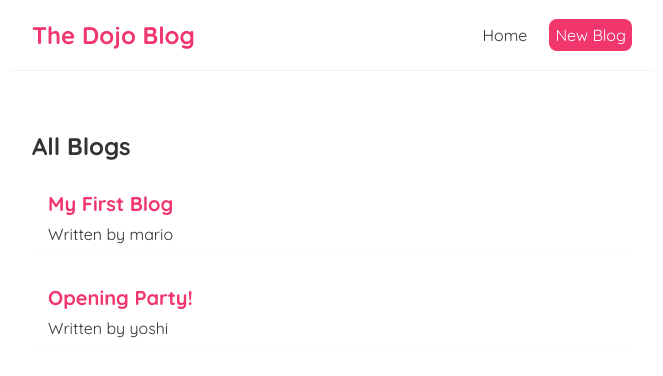
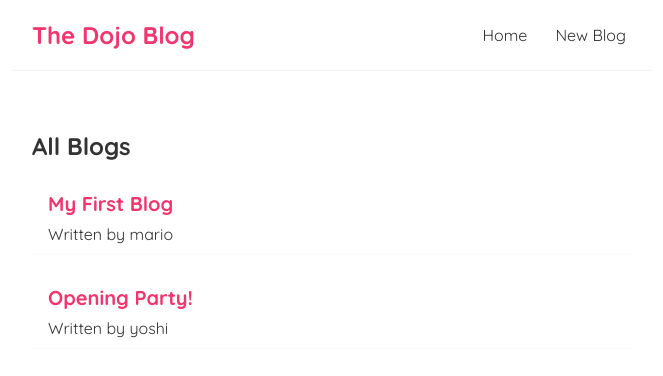
Before and after one commit to shenkw1/react-tutorial, a React (Create React App) app in the folder dojo-blog/: page / in a window 1280 px wide. Shown: the top 376 px of the page, without its empty margins (308-971 px from the left). Built offline with nearby package versions, Linux system fonts and the light colour scheme; data requests are answered from the project's data file.

Commit message:
:sparkles: links

```diff
--- a/dojo-blog/src/Navbar.js
+++ b/dojo-blog/src/Navbar.js
@@ -1,14 +1,12 @@
+import { Link } from 'react-router-dom';
+
 const Navbar = () => {
     return (
         <nav className="navbar">
             <h1>The Dojo Blog</h1>
             <div className="links">
-                <a href="/">Home</a>
-                <a href="/create" style={{
-                    color: "white",
-                    backgroundColor: '#f1356d',
-                    borderRadius: '8px'
-                }}>New Blog</a>
+                <Link to="/">Home</Link>
+                <Link to="/create">New Blog</Link>
             </div>
         </nav>
     );
```
